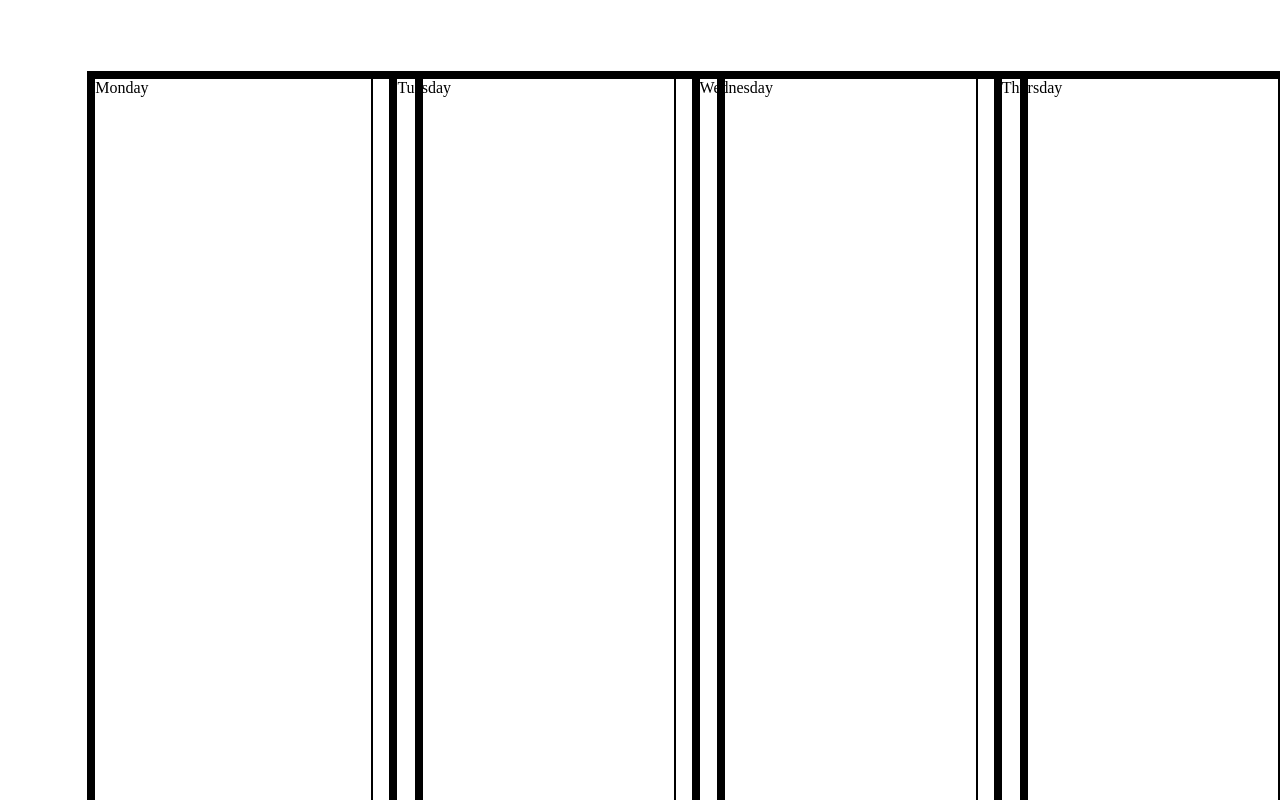
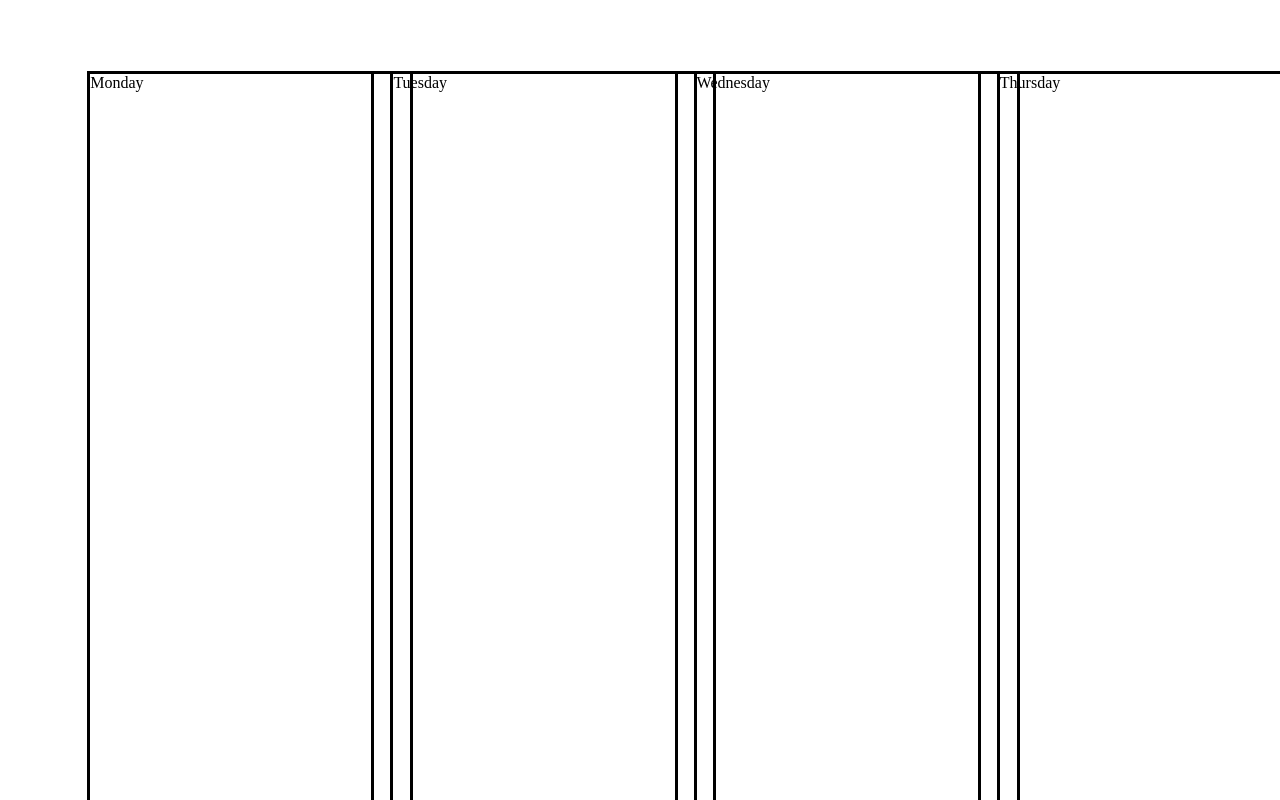
Before and after one commit to ctplatform/classtime-web, a Next.js app: page / in a window 1280 px wide. Shown: the top 800 px of the page. Built offline with nearby package versions, Linux system fonts and the light colour scheme.

Commit message:
Fixes to code

```diff
--- a/components/ScheduleGrid/ScheduleGrid.module.scss
+++ b/components/ScheduleGrid/ScheduleGrid.module.scss
@@ -9,13 +9,13 @@
     font-size: medium;
   }
   .vertline {
-    border-left: 2px solid black;
+    border-left: 0.2rem solid black;
     height: auto;
   }
   .rect {
     height: 60rem;
     width: 20rem;
-    border: 0.5rem solid black;
+    border: 0.2rem solid black;
     margin-left: 1rem;
   }
 }
```
